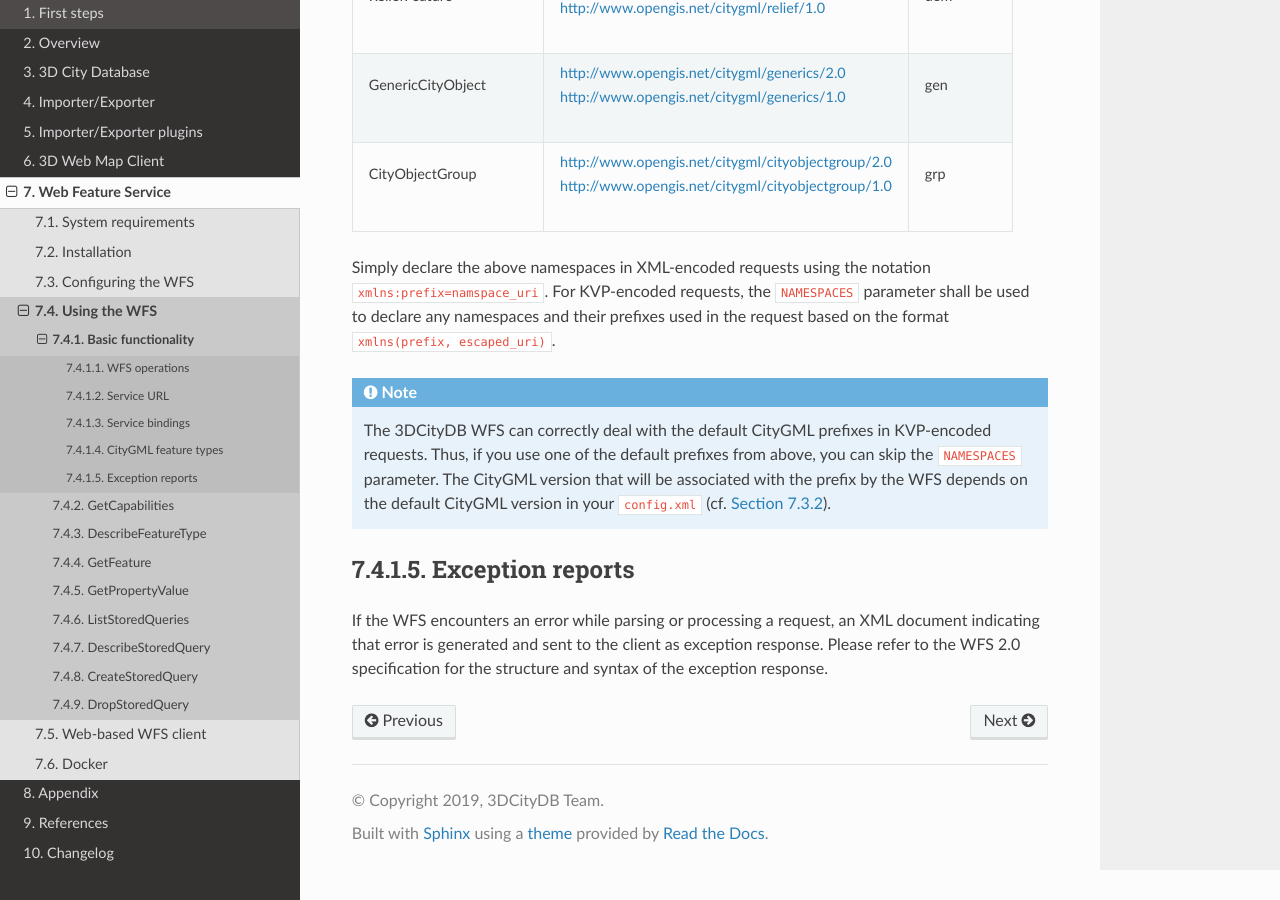
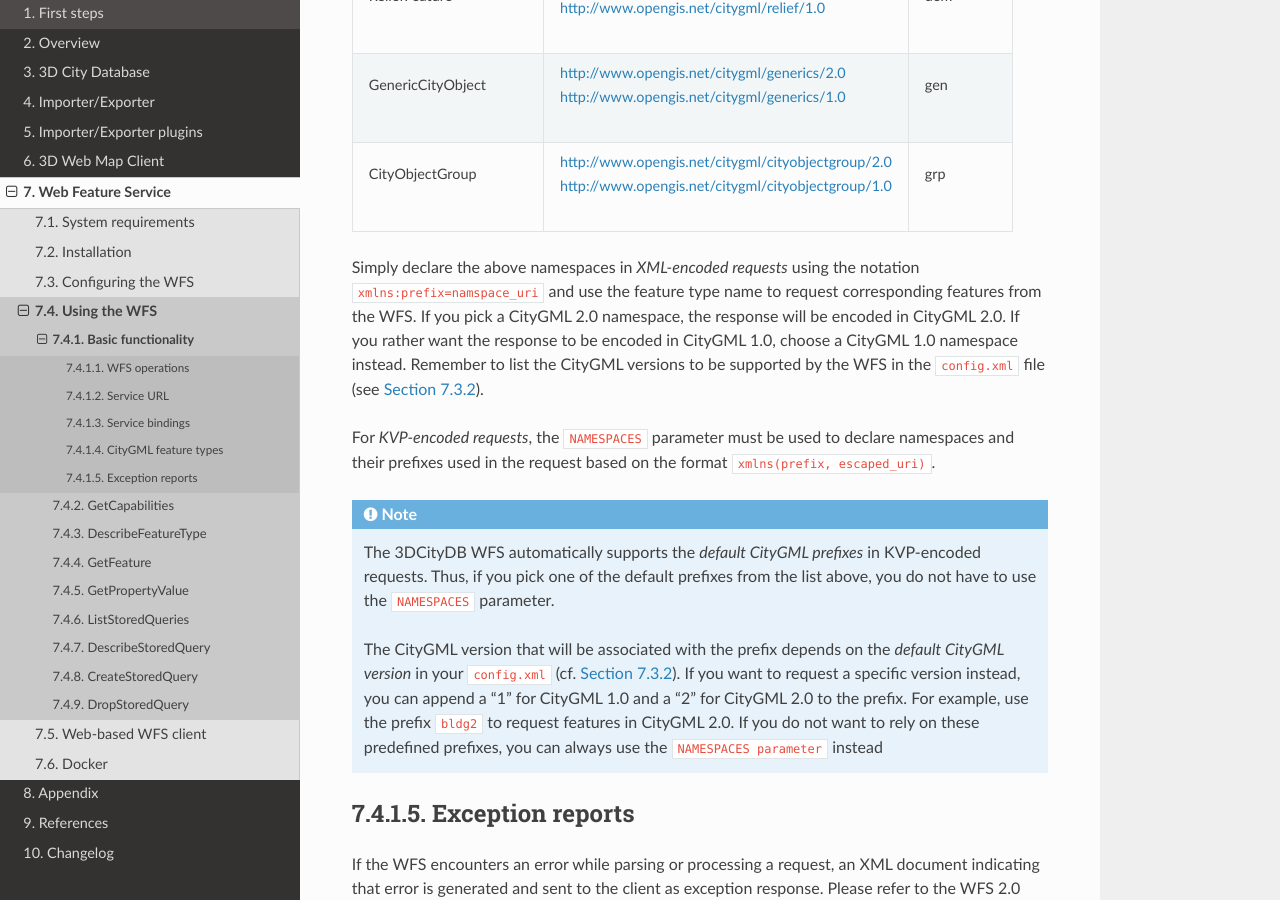
Before and after one commit to 3dcitydb/3dcitydb-docs, a Sphinx documentation site: the page built from source/wfs/functionality/basic.rst, in a window 1280 px wide and 900 px high, scrolled down 5058 px. Built offline with Sphinx 7.4.7 and the Read the Docs theme 2.0.0, drawn with Linux system fonts in a browser that asks for light colours.

Commit message:
minor changes to WFS chapter

```diff
--- a/source/wfs/functionality/basic.rst
+++ b/source/wfs/functionality/basic.rst
@@ -220,19 +220,30 @@ are listed in the table below.
        | http://www.opengis.net/citygml/cityobjectgroup/1.0
      - | grp
 
-Simply declare the above namespaces in XML-encoded requests using the
-notation ``xmlns:prefix=namspace_uri``. For KVP-encoded requests,
-the ``NAMESPACES`` parameter shall be used to declare any namespaces
-and their prefixes used in the request based on the format
+Simply declare the above namespaces in *XML-encoded requests* using the
+notation ``xmlns:prefix=namspace_uri`` and use the feature type name to
+request corresponding features from the WFS. If you pick a CityGML 2.0
+namespace, the response will be encoded in CityGML 2.0. If you rather want
+the response to be encoded in CityGML 1.0, choose a CityGML 1.0 namespace
+instead. Remember to list the CityGML versions to be supported by the WFS in the
+``config.xml`` file (see :numref:`wfs_feature_type_settings_chapter`).
+
+For *KVP-encoded requests*, the ``NAMESPACES`` parameter must be used to declare
+namespaces and their prefixes used in the request based on the format
 ``xmlns(prefix, escaped_uri)``.
 
 .. note::
-  The 3DCityDB WFS can correctly deal with the default CityGML prefixes
-  in KVP-encoded requests. Thus, if you use one of the default prefixes
-  from above, you can skip the ``NAMESPACES`` parameter. The CityGML
-  version that will be associated with the prefix by the WFS depends
-  on the default CityGML version in your ``config.xml``
-  (cf. :numref:`wfs_feature_type_settings_chapter`).
+  The 3DCityDB WFS automatically supports the *default CityGML prefixes*
+  in KVP-encoded requests. Thus, if you pick one of the default prefixes
+  from the list above, you do not have to use the ``NAMESPACES`` parameter.
+
+  The CityGML version that will be associated with the prefix depends
+  on the *default CityGML version* in your ``config.xml``
+  (cf. :numref:`wfs_feature_type_settings_chapter`). If you want to request
+  a specific version instead, you can append a "1" for CityGML 1.0 and a
+  "2" for CityGML 2.0 to the prefix. For example, use the prefix ``bldg2`` to request
+  features in CityGML 2.0. If you do not want to rely on these predefined
+  prefixes, you can always use the ``NAMESPACES parameter`` instead
 
 Exception reports
 ^^^^^^^^^^^^^^^^^
```
Also changed, not shown: source/wfs/configuration/feature-types.rst (+6 -1 lines).
